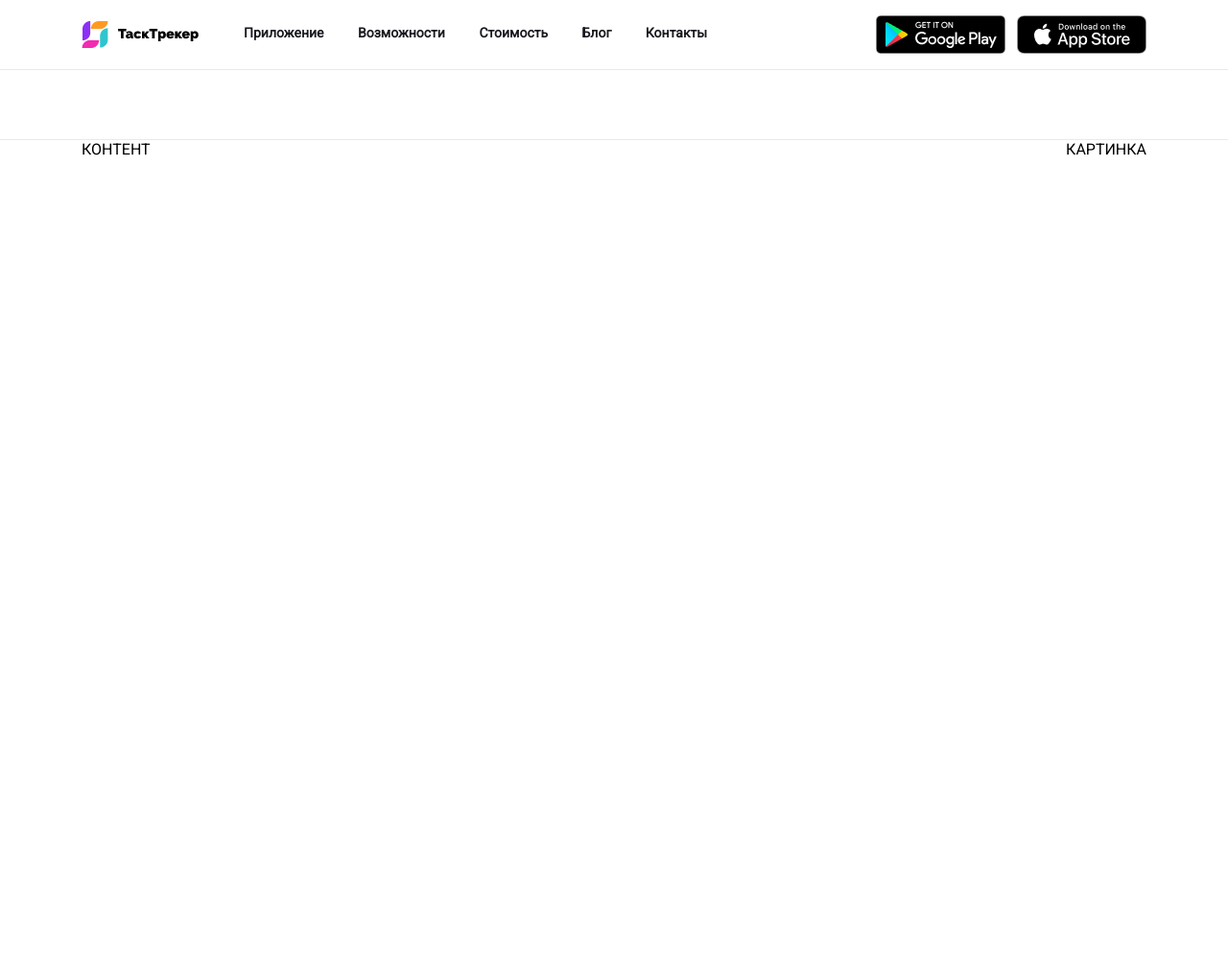
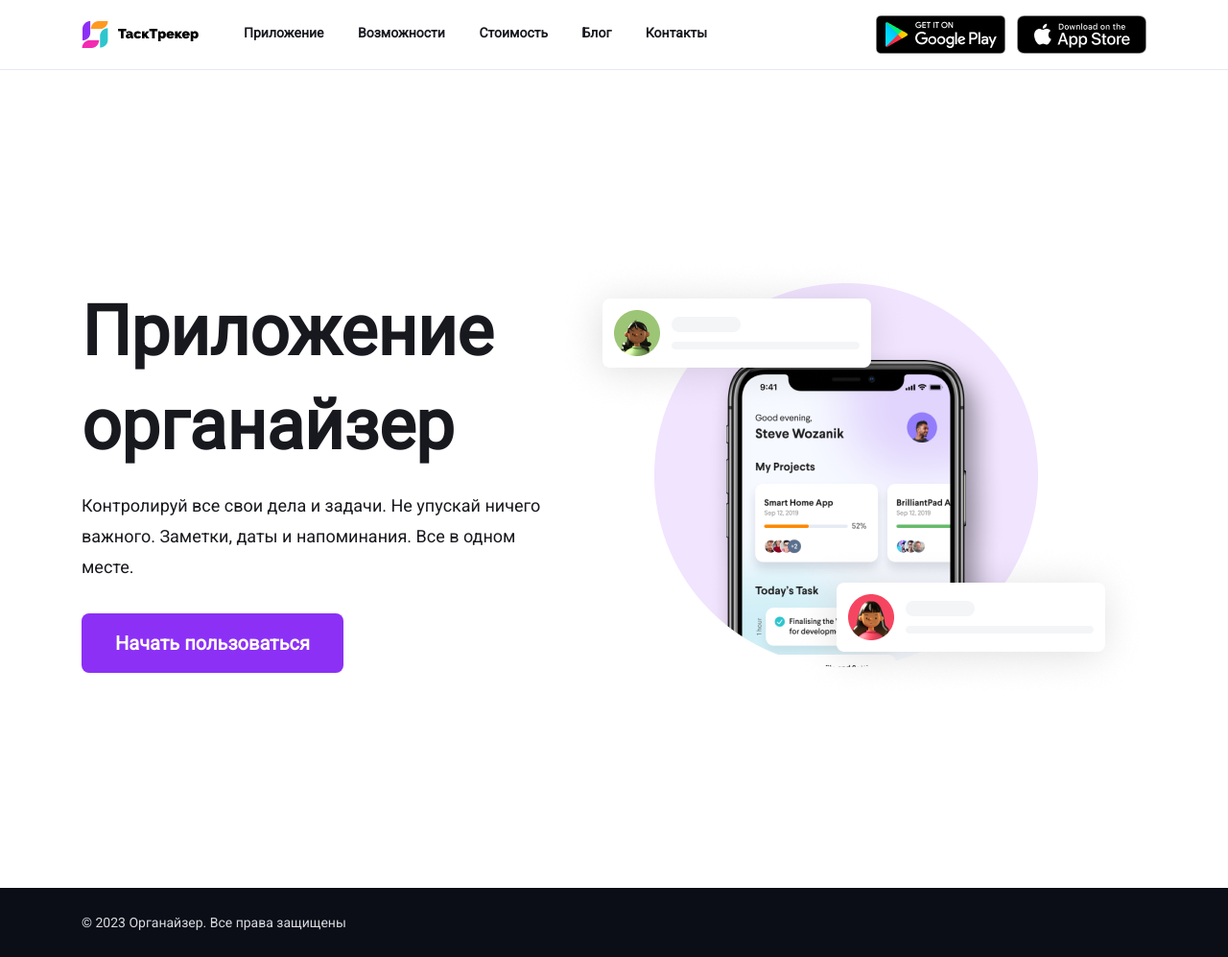
Before and after one commit to mishka061/layout-organizer, a plain HTML site: page index.html in a window 1280 px wide. Shown: the whole page at 96% size. Before the commit the page ends 800 px from the top, so only its background shows below. Drawn offline with Linux system fonts and the light colour scheme.

Commit message:
добавление футера

```diff
--- a/css/main.css
+++ b/css/main.css
@@ -65,10 +65,69 @@ color: #18191f;
     margin: auto;
     display: flex;
     justify-content: space-between;
+    align-items: center;
+    padding-top: 197px;
+    padding-bottom: 197px;
 }
 .main-content {
-
+    font-size: 18px;
+    color: #18191F;
+    width: 540px;
 }
 .main-img{
 
 }
+.main-header {
+    margin-top: 0;
+    margin-bottom: 16px;
+    font-weight: 800;
+    font-size: 72px;
+    line-height: 1.36;
+    color: #18191F;
+}
+.main-text {
+    margin-bottom: 32px;
+}
+.main-text p {
+    margin-bottom: 15px;
+    font-size: 18px;
+    line-height: 1.78;
+}
+.button {
+    display: inline-block;
+    padding-left: 35px;
+    padding-right: 35px;
+    height: 62px;
+    background: #8C30F5;
+    border-radius: 8px;
+    font-weight: bold;
+    font-size: 20px;
+    line-height: 62px;
+    color: #FFFFFF;
+    text-decoration: none;
+}
+.button:hover{
+    opacity: 0.8;
+}
+/* footer*/
+.footer {
+    display: flex;
+    align-items: center;
+    height: 72px;
+    background: #0b0d17;
+    color: #d9dbe1;
+}
+.footer-container {
+    width: 1110px;
+    margin: auto;
+    display: flex;
+    justify-content: space-between;
+    align-items: center;
+}
+.footer-copyright {
+    font-size: 14px;
+}
+
+.footer-socials {
+    display: flex;
+}
--- a/index.html
+++ b/index.html
@@ -3,7 +3,7 @@
   <head>
     <meta charset="UTF-8" />
     <meta http-equiv="X-UA-Compatible" content="IE=edge" />
-    <title>ТаскТрекер</title>
+    <title>Органайзер</title>
     <link rel="stylesheet" href="./css/main.css" />
     <link rel="preconnect" href="https://fonts.googleapis.com" />
     <link rel="preconnect" href="https://fonts.gstatic.com" crossorigin />
@@ -36,11 +36,28 @@
       </div>
     </div>
   </body>
-  <header class="header"></header>
   <main class="main">
     <div class="main-container">
-      <div class="main-content">КОНТЕНТ</div>
-      <div class="main-img">КАРТИНКА</div>
+      <div class="main-content">
+        <h1 class="main-header">Приложение органайзер</h1>
+        <div class="main-text">
+          <p>
+            Контролируй все свои дела и задачи. Не упускай ничего важного.
+            Заметки, даты и напоминания. Все в одном месте.
+          </p>
+        </div>
+        <a class="button" href="#">Начать пользоваться</a>
+      </div>
+      <div class="main-img">
+        <img src="./img/Component 1.png" alt="Приложение Органайзер" />
+      </div>
     </div>
   </main>
+  <footer class="footer">
+    <div class="footer-container">
+      <div class="footer-copyright">
+        <p>© 2023 Органайзер. Все права защищены</p>
+      </div>
+    </div>
+  </footer>
 </html>
```
Also changed, not shown: img/Component 1.png (added), img/check-yuotube.png (added).
